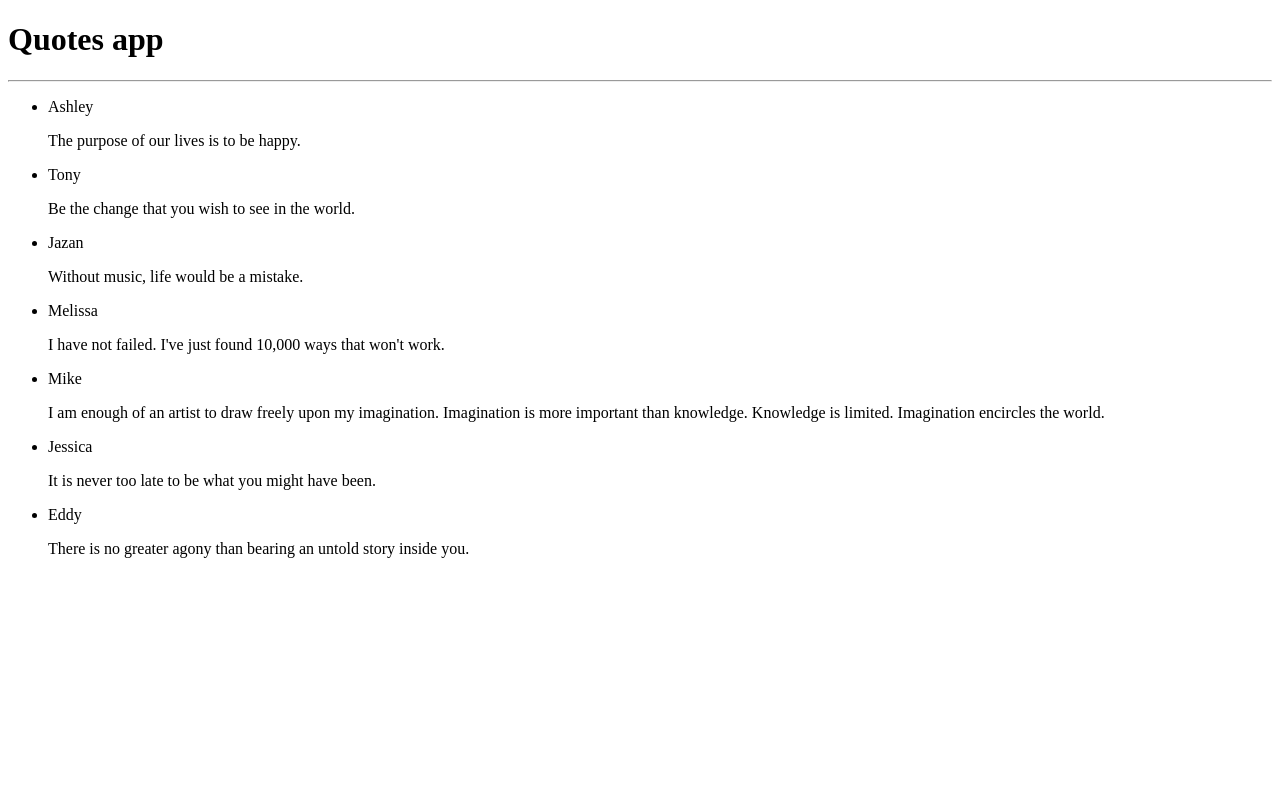
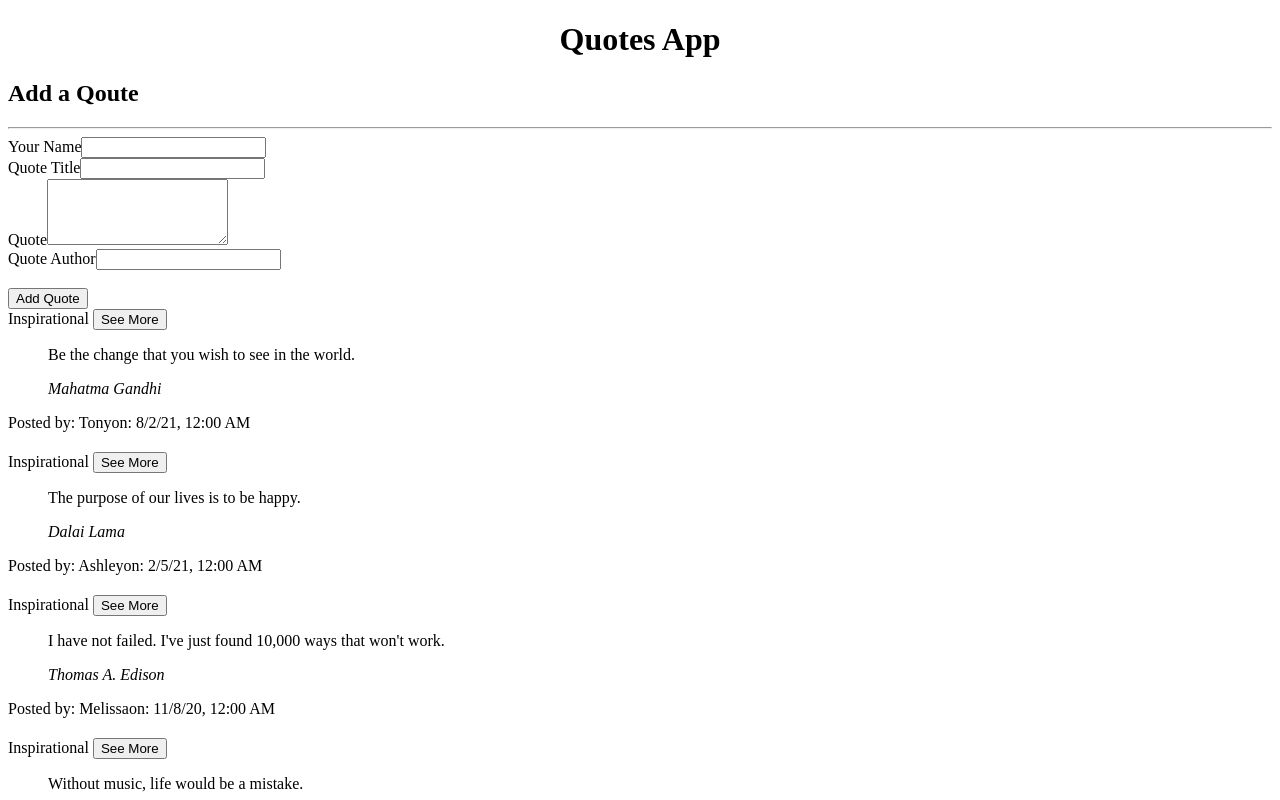
Before and after one commit to Mikemunene16/quote-app, an Angular app: page / in a window 1280 px wide. Shown: the top 800 px of the page. Built offline with nearby package versions, Linux system fonts and the light colour scheme.

Commit message:
Modify the quotes component html

```diff
--- a/src/app/quote-form/quote-form.component.html
+++ b/src/app/quote-form/quote-form.component.html
@@ -4,7 +4,7 @@
     <form (ngSubmit)='addQuote() ;quotesForm.resetForm({})' #quotesForm='ngForm'>
         <div class="form-group">
             <label for="name">Your Name</label>
-            <input type="text" required class="form-control" id="name"  [(ngModel)]="quoted.name" name="name" #name='ngModel' minlength="3">
+            <input type="text" class="form-control" id="name"  [(ngModel)]="quoted.name" name="name" #name='ngModel' minlength="3" required>
             <div *ngIf="name.invalid && name.dirty" class="alert alert-danger">
                 <div *ngIf="name.errors?.required">
                     Your name is required.
--- a/src/app/quotes-detail/quotes-detail.component.html
+++ b/src/app/quotes-detail/quotes-detail.component.html
@@ -1 +1,6 @@
-<p>{{quote.quote}}</p>
+<h6 class="card-subtitle mb-2 text-muted"> <cite title="Source Title">{{quoty.author}}</cite>  <span id="when">Posted: {{quoty.datePosted|dataPipe}} days ago.</span> </h6>
+<div class="container-fluid" id="buttons">
+  <button class="btn btn-sm btn-success" (click)='upvote()'>{{quoty.likes}} <i class="fa fa-thumbs-up" id="like"></i></button>
+  <button class="btn btn-sm hate" id="hate" (click)='downvote()'>{{quoty.dislikes}} <i class="fa fa-thumbs-down" id="dislike"></i></button>
+  <button class="btn btn-sm btn-danger" id="del" (click)='deleteQuote(true)'><i class="fa fa-trash" id="delete"></i></button>
+</div>
--- a/src/app/quotes-detail/quotes-detail.component.ts
+++ b/src/app/quotes-detail/quotes-detail.component.ts
@@ -9,7 +9,18 @@ import { Quote } from '../quote';
 })
 export class QuotesDetailComponent implements OnInit {
 
-  @Input() quote: Quote;
+  @Input() quoty!: Quote;
+  @Output() isRead = new EventEmitter<boolean>();
+  deleteQuote(read:boolean){
+    this.isRead.emit(read);
+  }
+  upvote(){
+    this.quoty.likes+=1;
+  }
+  downvote(){
+    this.quoty.dislikes+=1;
+  }
+
 
 
   constructor() { }
--- a/src/app/quotes/quotes.component.html
+++ b/src/app/quotes/quotes.component.html
@@ -1,10 +1,30 @@
-<div>
-    <h1>Quotes app</h1>
-    <hr>
-    <ul>
-        <li *ngFor='let quote of quotes'>
-          {{quote.name}}
-          <app-quotes-detail [quote]='quote'></app-quotes-detail>
-        </li>
-    </ul>
-  </div>
+<div class="overlay">
+    <h1 style="text-align: center;">
+        {{ title | titlecase }}
+    </h1>
+    <div class="container-fluid">
+      <div class="row">
+        <div class="col-md-5">
+          <app-quote-form (add)="addedQuote($event)"></app-quote-form>
+      </div>
+
+      <div class="col-md-7">
+        <div class="card" *ngFor="let quote of sortQuotes let i= index" style="margin-bottom: 20px;">
+          <div class="card-header" appHighlightQoute>{{quote.title}} <button (click)='displayInfo(i)' class="btn btn-warning btn-sm" id="quotes-button" >See More</button> </div>
+          <div class="card-body">
+            <blockquote class="blockquote mb-0">
+              <p id="param">{{quote.quote}}</p>
+              <app-quotes-detail *ngIf='quote.showInfo' bind-quoty='quote' (isRead)='quoteDelete($event,i)'></app-quotes-detail>
+              <footer class="blockquote-footer"><cite title="Source Title">{{quote.author}}</cite></footer>
+            </blockquote>
+          </div>
+
+          <span class="card-subtitle mb-2">Posted by: <span id="name">{{quote.name}}</span><span id="date">on: <span id="datecolor">{{quote.datePosted|date:'short'}}</span></span></span>
+
+        </div>
+      </div>
+      </div>
+    </div>
+
+
+</div>
--- a/src/app/quotes/quotes.component.ts
+++ b/src/app/quotes/quotes.component.ts
@@ -21,6 +21,33 @@ export class QuotesComponent implements OnInit {
 
   ];
 
+
+  get sortQuotes() {
+    return this.quotes.sort((a, b) => {
+      return <any>new Date(b.datePosted) - <any>new Date(a.datePosted);
+    });
+  }
+  addedQuote(quote: any){
+    let arraysize = this.quotes.length;
+    quote.id = arraysize+1;
+    quote.completeDate = new Date(quote.completeDate)
+    this.quotes.push(quote)
+  }
+
+  quoteDelete(isRead: any, index: any){
+    if (isRead) {
+      let toDelete = confirm(`Are you sure you want to delete this Quote?`)
+      if(toDelete){
+        this.quotes.splice(index,1);
+      }
+
+    }
+  }
+
+  displayInfo(index: any){
+    this.quotes[index].showInfo = !this.quotes[index].showInfo;
+  }
+
   constructor() { }
 
   ngOnInit(): void {
```
